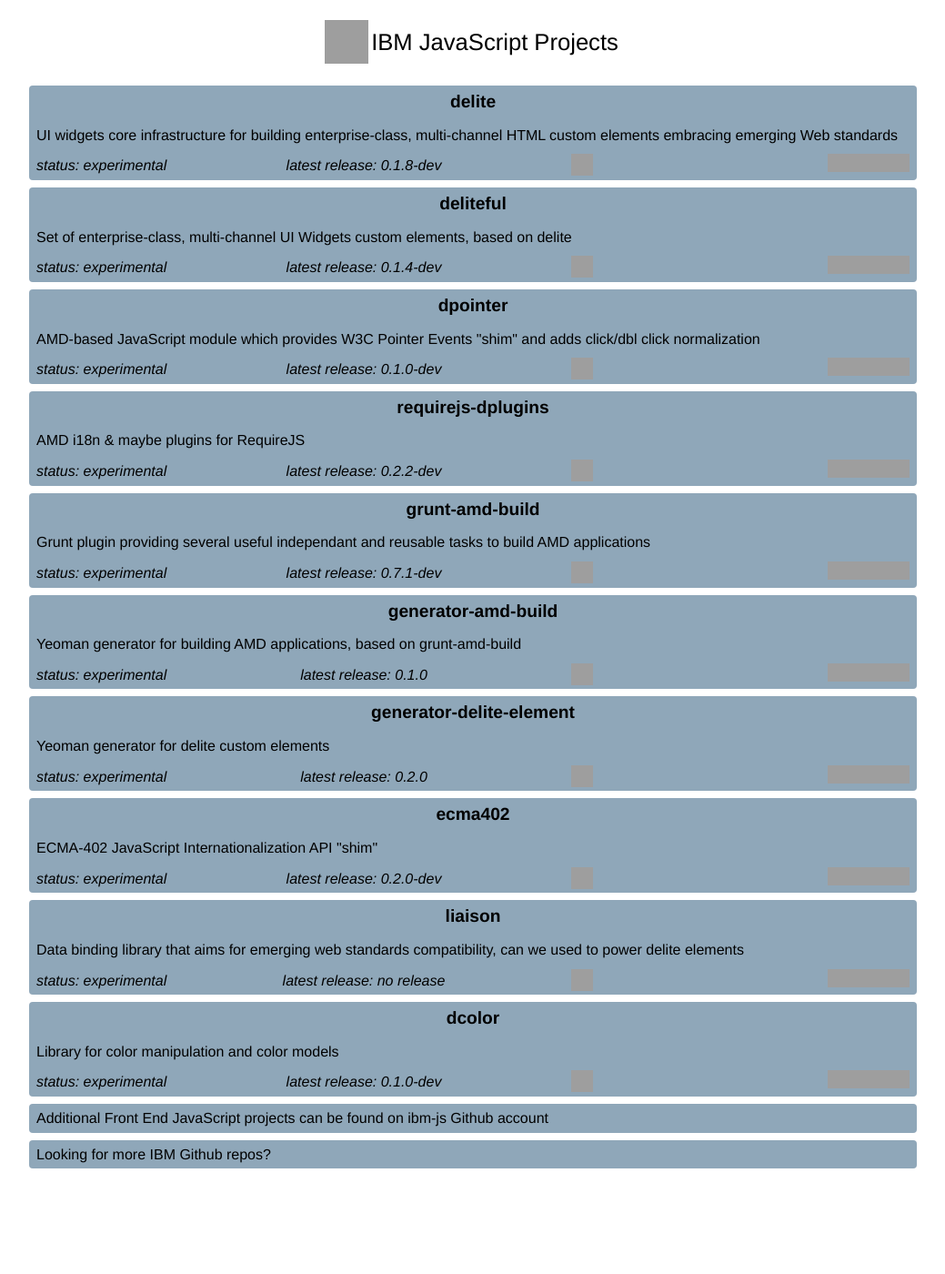
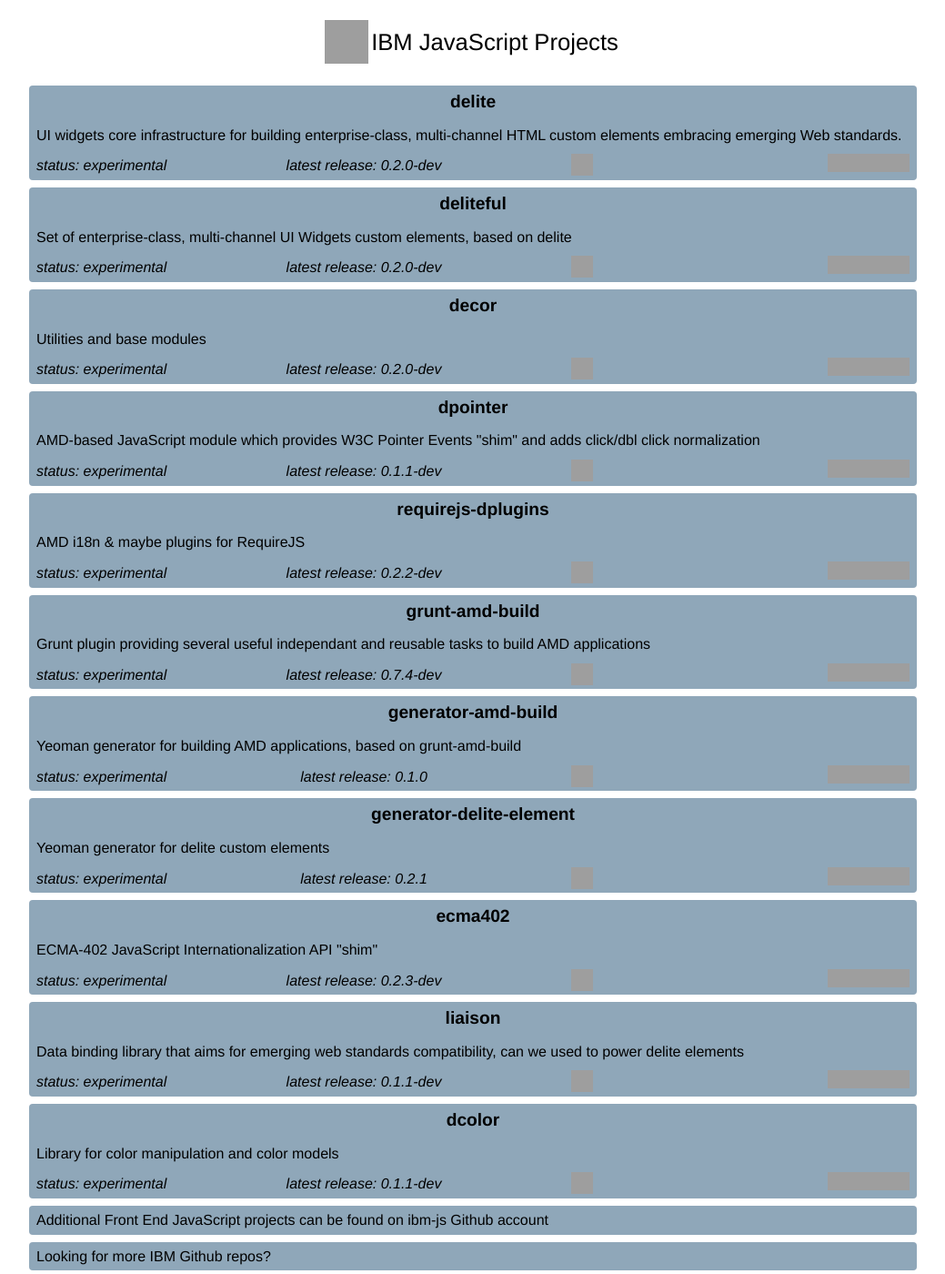
Before and after one commit to ibm-js/ibm-js.github.io, a Jekyll site: the page built from index.html, in a window 1280 px wide and 1400 px high. Shown: the whole window at 91% size, without its empty margins (120-1159 px from the left). Built offline with Jekyll 4.4.1, drawn with Linux system fonts in a browser that asks for light colours; Markdown is read by kramdown in place of the engine named in the settings; grey boxes are pictures that could not be loaded.

Commit message:
Updates after Aug. 1st releases

```diff
--- a/_data/projects.yml
+++ b/_data/projects.yml
@@ -1,22 +1,29 @@
 
   -
     name: "delite"
-    description: "UI widgets core infrastructure for building enterprise-class, multi-channel HTML custom elements embracing emerging Web standards"
-    release: "0.1.8-dev"
+    description: "UI widgets core infrastructure for building enterprise-class, multi-channel HTML custom elements embracing emerging Web standards. "
+    release: "0.2.0-dev"
     url: "http://ibm-js.github.io/delite"
     travis: "https://travis-ci.org/ibm-js/delite"
     status: "experimental"
   -
     name: "deliteful"
     description: "Set of enterprise-class, multi-channel UI Widgets custom elements, based on delite"
-    release: "0.1.4-dev"
+    release: "0.2.0-dev"
     url: "http://ibm-js.github.io/deliteful"
     travis: "https://travis-ci.org/ibm-js/deliteful"
     status: "experimental"
   -
+    name: "decor"
+    description: "Utilities and base modules"
+    release: "0.2.0-dev"
+    url: "http://ibm-js.github.io/decor"
+    travis: "https://travis-ci.org/ibm-js/decor"
+    status: "experimental"
+  -
     name: "dpointer"
     description: "AMD-based JavaScript module which provides W3C Pointer Events \"shim\" and adds click/dbl click normalization"
-    release: "0.1.0-dev"
+    release: "0.1.1-dev"
     url: "http://github.com/ibm-js/dpointer"
     travis: "https://travis-ci.org/ibm-js/dpointer"
     status: "experimental"
@@ -30,7 +37,7 @@
   -
     name: "grunt-amd-build"
     description: "Grunt plugin providing several useful independant and reusable tasks to build AMD applications"
-    release: "0.7.1-dev"
+    release: "0.7.4-dev"
     url: "http://github.com/ibm-js/grunt-amd-build"
     travis: "https://travis-ci.org/ibm-js/grunt-amd-build"
     status: "experimental"
@@ -44,28 +51,28 @@
   -
     name: "generator-delite-element"
     description: "Yeoman generator for delite custom elements"
-    release: "0.2.0"
+    release: "0.2.1"
     url: "http://github.com/ibm-js/generator-delite-element"
     travis: "https://travis-ci.org/ibm-js/generator-delite-element"
     status: "experimental"
   -
     name: "ecma402"
     description: "ECMA-402 JavaScript Internationalization API \"shim\""
-    release: "0.2.0-dev"
+    release: "0.2.3-dev"
     url: "http://github.com/ibm-js/ecma402"
     travis: "https://travis-ci.org/ibm-js/ecma402"
     status: "experimental"
   -
     name: "liaison"
     description: "Data binding library that aims for emerging web standards compatibility, can we used to power delite elements"
-    release: "no release"
+    release: "0.1.1-dev"
     url: "http://ibm-js.github.io/liaison"
     travis: "https://travis-ci.org/ibm-js/liaison"
     status: "experimental"
   -
     name: "dcolor"
     description: "Library for color manipulation and color models"
-    release: "0.1.0-dev"
+    release: "0.1.1-dev"
     url: "http://github.com/ibm-js/dcolor"
     travis: "https://travis-ci.org/ibm-js/dcolor"
     status: "experimental"
```
